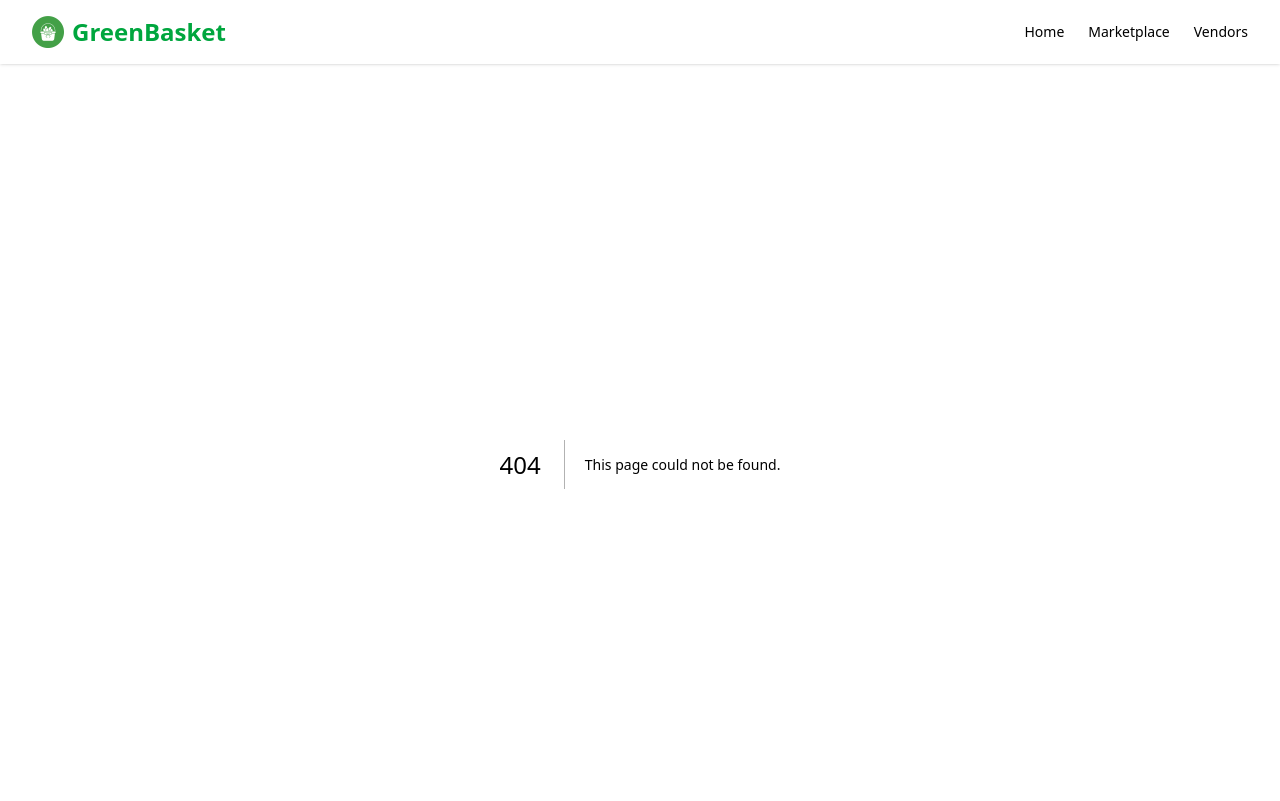
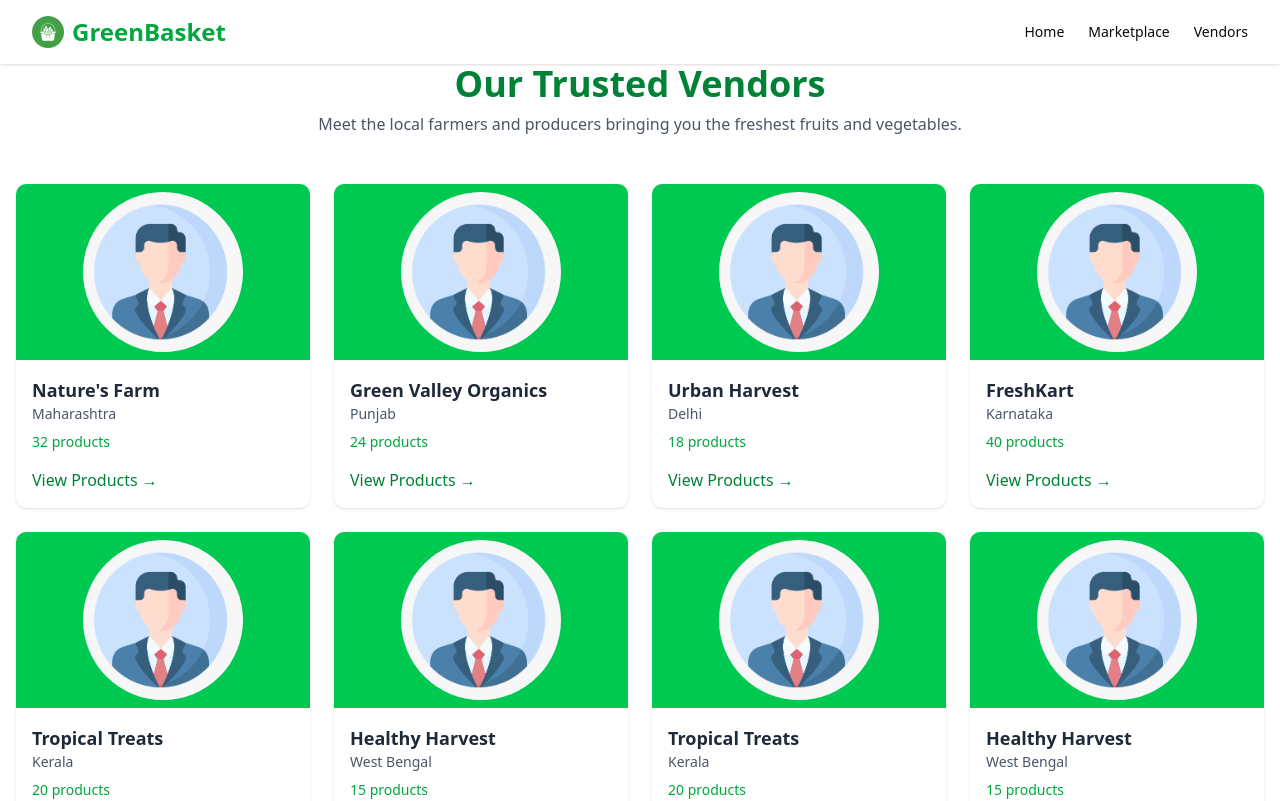
Before and after one commit to NextGenCoders-5th/GreenBasket_Web, a Next.js app: page /vendors in a window 1280 px wide. Before the commit this address had no page. Shown: the top 801 px of the page. Built offline with nearby package versions, Linux system fonts and the light colour scheme.

Commit message:
feat: create vendor page

```diff
--- /dev/null
+++ b/app/vendors/page.tsx
@@ -0,0 +1,121 @@
+import Image from "next/image";
+import Link from "next/link";
+
+const vendors = [
+  {
+    id: 1,
+    name: "Nature's Farm",
+    location: "Maharashtra",
+    image: "/images/profile.png",
+    products: 32,
+  },
+  {
+    id: 2,
+    name: "Green Valley Organics",
+    location: "Punjab",
+    image: "/images/profile.png",
+    products: 24,
+  },
+  {
+    id: 3,
+    name: "Urban Harvest",
+    location: "Delhi",
+    image: "/images/profile.png",
+    products: 18,
+  },
+  {
+    id: 4,
+    name: "FreshKart",
+    location: "Karnataka",
+    image: "/images/profile.png",
+    products: 40,
+  },
+  {
+    id: 5,
+    name: "Tropical Treats",
+    location: "Kerala",
+    image: "/images/profile.png",
+    products: 20,
+  },
+  {
+    id: 6,
+    name: "Healthy Harvest",
+    location: "West Bengal",
+    image: "/images/profile.png",
+    products: 15,
+  },
+
+  {
+    id: 7,
+    name: "Tropical Treats",
+    location: "Kerala",
+    image: "/images/profile.png",
+    products: 20,
+  },
+  {
+    id: 8,
+    name: "Healthy Harvest",
+    location: "West Bengal",
+    image: "/images/profile.png",
+    products: 15,
+  },
+];
+
+export default function VendorsPage() {
+  return (
+      <div className="max-w-7xl mx-auto px-4">
+        {/* Heading */}
+        <div className="text-center mb-12">
+          <h1 className="text-3xl md:text-4xl font-bold text-green-700">Our Trusted Vendors</h1>
+          <p className="mt-2 text-gray-600">
+            Meet the local farmers and producers bringing you the freshest fruits and vegetables.
+          </p>
+        </div>
+
+        {/* Vendor Grid */}
+        <div className="grid grid-cols-1 sm:grid-cols-2 md:grid-cols-3 lg:grid-cols-4 gap-6">
+          {vendors.map((vendor) => (
+            <div
+              key={vendor.id}
+              className="bg-white rounded-lg shadow hover:shadow-md transition overflow-hidden"
+            >
+              <div className="flex justify-center items-center px-4 py-2 bg-green-500">
+              <Image
+                src={vendor.image}
+                alt={vendor.name}
+                width={400}
+                height={300}
+                className="w-40 rounded-full h-40 object-fit"
+              />
+              </div>
+              <div className="p-4">
+                <h3 className="text-lg font-semibold text-gray-800">{vendor.name}</h3>
+                <p className="text-sm text-gray-600">{vendor.location}</p>
+                <p className="mt-2 text-sm text-green-600">{vendor.products} products</p>
+                <Link
+                  href={`/vendor/${vendor.id}`}
+                  className="mt-4 inline-block text-green-700 font-medium hover:underline"
+                >
+                  View Products →
+                </Link>
+              </div>
+            </div>
+          ))}
+        </div>
+
+        {/* CTA */}
+        <div className="mt-16 bg-green-600 text-white rounded-lg py-12 px-6 text-center">
+          <h2 className="text-2xl md:text-3xl font-semibold">Become a GreenBasket Vendor</h2>
+          <p className="mt-2 text-sm md:text-base">
+            Sell your fresh produce online and reach more customers easily.
+          </p>
+          <Link
+            href="/signup"
+            className="mt-6 inline-block bg-white text-green-700 font-semibold px-6 py-3 rounded-full hover:bg-gray-100 transition"
+          >
+            Register Now
+          </Link>
+        </div>
+      </div>
+  );
+}
```
